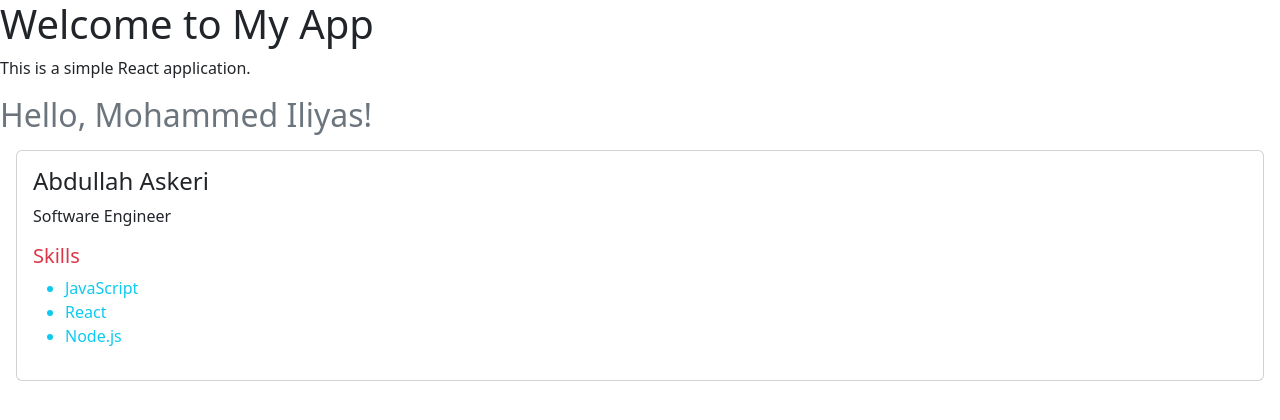
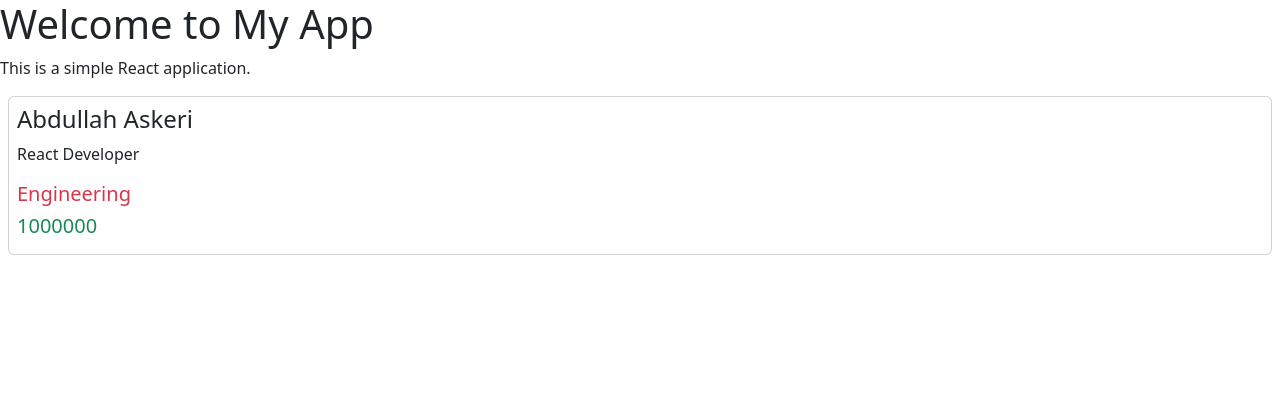
Before and after one commit to AbdullahJameel123/react-practice, a React (Vite) app in the folder demos/my-app/: page / in a window 1280 px wide. Shown: the top 420 px of the page. Built offline with nearby package versions, Linux system fonts and the light colour scheme.

Commit message:
Day 4 Assignment Solved

```diff
--- a/demos/my-app/src/App.tsx
+++ b/demos/my-app/src/App.tsx
@@ -1,7 +1,6 @@
-import EmployeeTable from "./Components/EmployeeTable";
+import EmployeeCard from "./Components/EmployeeCard";
 import Greeting from "./Components/Greeting";
 import ProfileCard from "./Components/ProfileCard";
-import Courses from "./Courses";
 
 function App() {
   return (
@@ -9,12 +8,19 @@ function App() {
       <h1>Welcome to My App</h1>
 
       <p>This is a simple React application.</p>
-      <Greeting name="Mohammed Iliyas" />
+      {/* <Greeting name="Mohammed Iliyas" />
       <ProfileCard
         name="Abdullah Askeri"
         role="Software Engineer"
         skills={["JavaScript", "React", "Node.js"]}
-      />
+      />   */}
+
+      <EmployeeCard
+        name="Abdullah Askeri"
+        designation="React Developer"
+        department="Engineering"
+        salary={1000000}
+        />
     </div>
   );
 }
--- /dev/null
+++ b/demos/my-app/src/Components/EmployeeCard.tsx
@@ -0,0 +1,18 @@
+type EmployeeCardProp = {
+    name: string;
+    designation: string;
+    department: string;
+    salary: number;
+}
+
+function EmployeeCard(props: EmployeeCardProp) {
+    return (
+        <div className="card p-2 m-2">
+            <h4 className="card-title">{props.name}</h4>
+            <p className="card-content">{props.designation}</p>
+            <h5 className="text-danger">{props.department}</h5>
+            <h5 className="text-success">{props.salary}</h5>
+        </div>
+    )
+}
+export default EmployeeCard;
```
